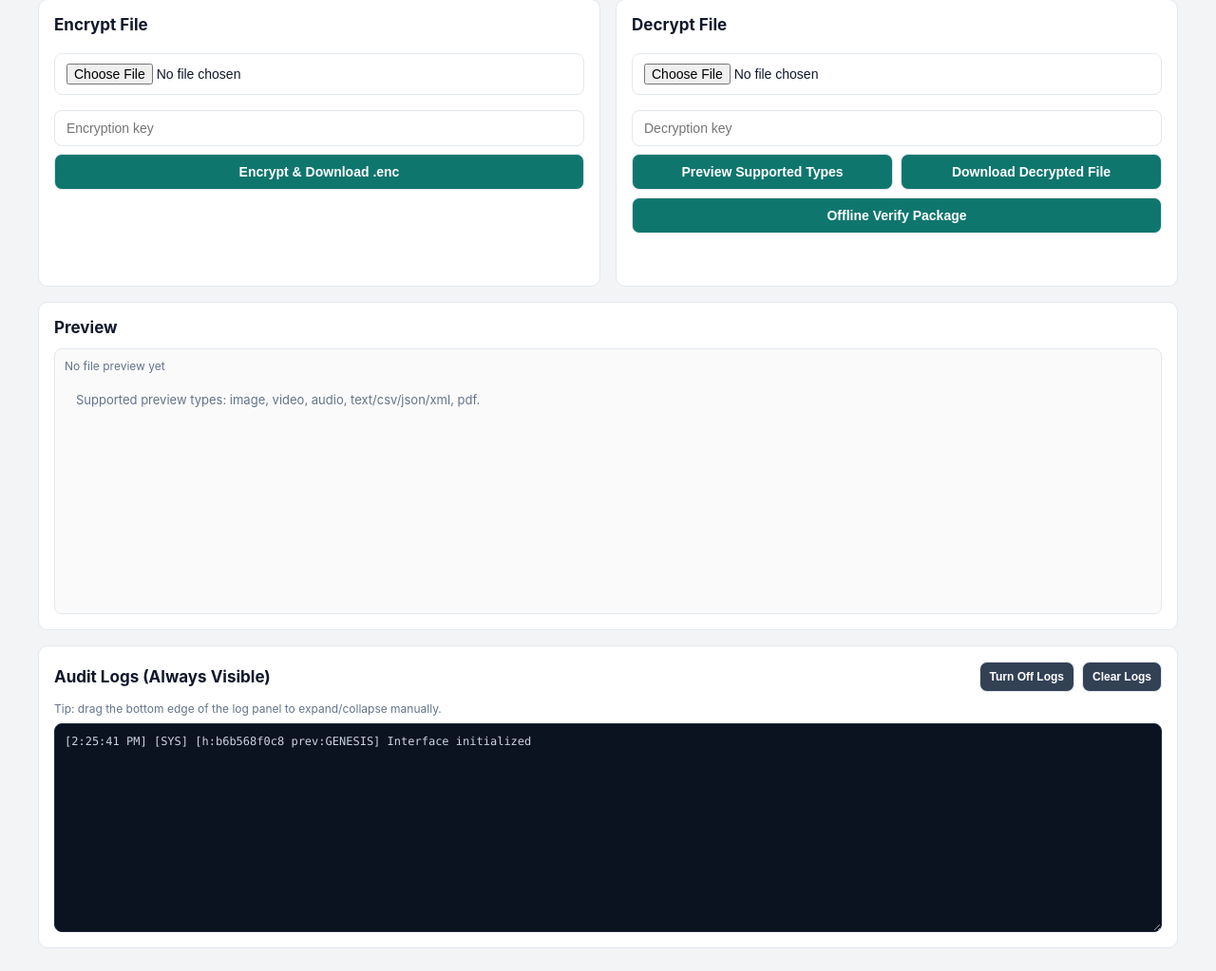
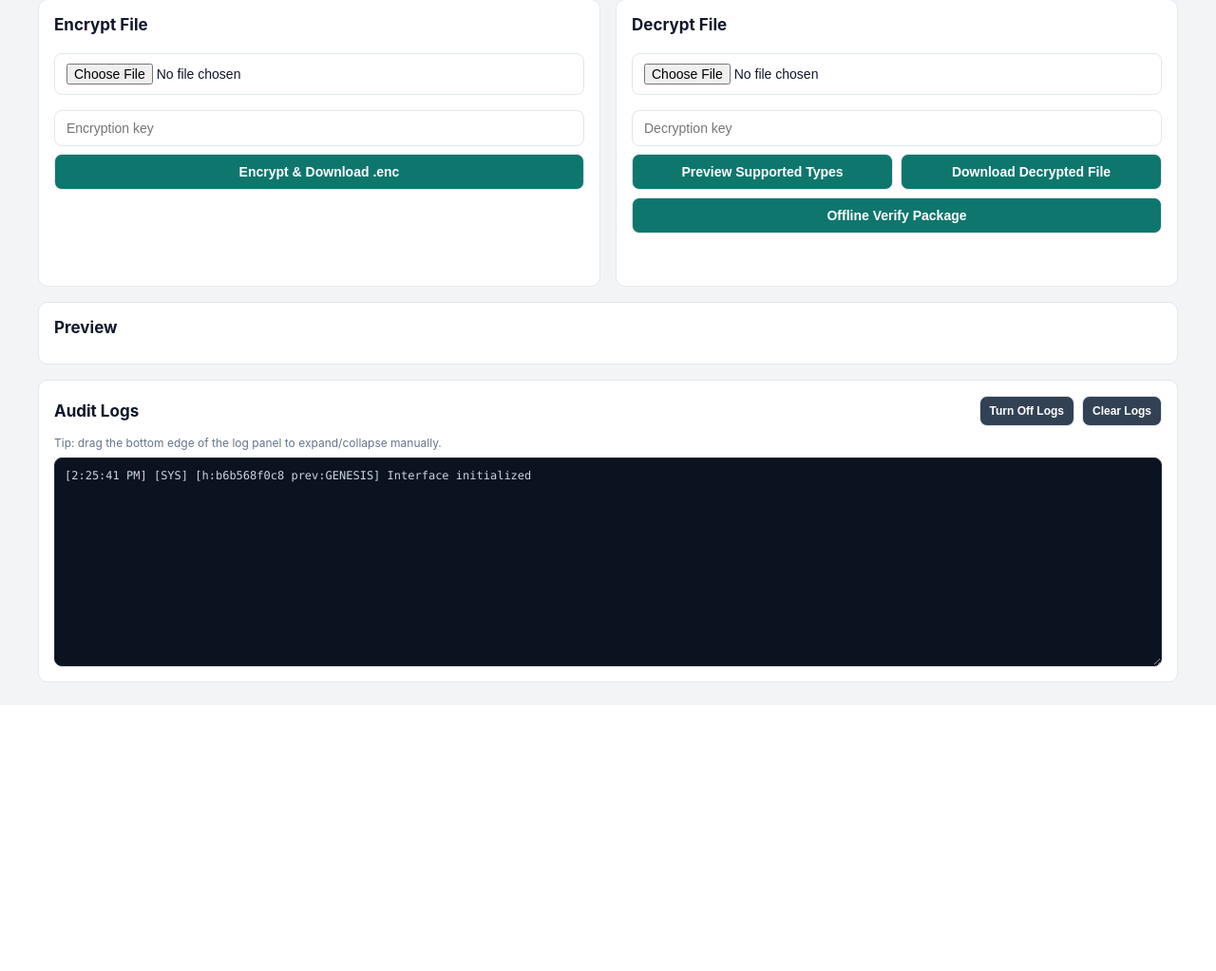
Before and after one commit to sakethdevx/securevision-file-encryption, a Flask app: page / in a window 1280 px wide. Shown: the part 339-1362 px from the top of the page at 95% size. After the commit the page ends 1058 px from the top, so only its background shows below. Run offline with Flask 3, Linux system fonts and the light colour scheme.

Commit message:
Polish logs title and show preview panel only on demand

```diff
--- a/templates/main.html
+++ b/templates/main.html
@@ -169,6 +169,10 @@
             padding: 10px;
             background: #fafafa;
             min-height: 280px;
+        }
+
+        .preview-hidden {
+            display: none;
         }
 
         .preview-meta {
@@ -349,7 +353,7 @@
 
         <div class="card">
             <h2>Preview</h2>
-            <div class="preview-shell">
+            <div id="previewShell" class="preview-shell preview-hidden">
                 <div id="previewMeta" class="preview-meta">No file preview yet</div>
                 <div id="previewPlaceholder" class="placeholder">Supported preview types: image, video, audio,
                     text/csv/json/xml, pdf.</div>
@@ -364,7 +368,7 @@
 
         <div class="card">
             <div class="logs-header">
-                <h2 style="margin:0">Audit Logs (Always Visible)</h2>
+                <h2 style="margin:0">Audit Logs</h2>
                 <div class="logs-actions">
                     <button type="button" id="toggleLogsBtn" onclick="toggleLogging()">Turn Off Logs</button>
                     <button type="button" onclick="clearLogs()">Clear Logs</button>
@@ -871,6 +875,7 @@
 
         function resetPreview() {
             addLog("PRV", "Resetting preview widgets");
+            document.getElementById("previewShell").classList.add("preview-hidden");
             document.getElementById("previewImage").style.display = "none";
             document.getElementById("previewVideo").style.display = "none";
             document.getElementById("previewAudio").style.display = "none";
@@ -883,6 +888,7 @@
             resetPreview();
             const safeType = mimeType || "application/octet-stream";
             addLog("PRV", `Preview dispatch for ${filename} with MIME ${safeType}`);
+            document.getElementById("previewShell").classList.remove("preview-hidden");
             document.getElementById("previewMeta").textContent = `File: ${filename} | MIME: ${safeType} | Size: ${blob.size} bytes`;
 
             const url = URL.createObjectURL(blob);
```
